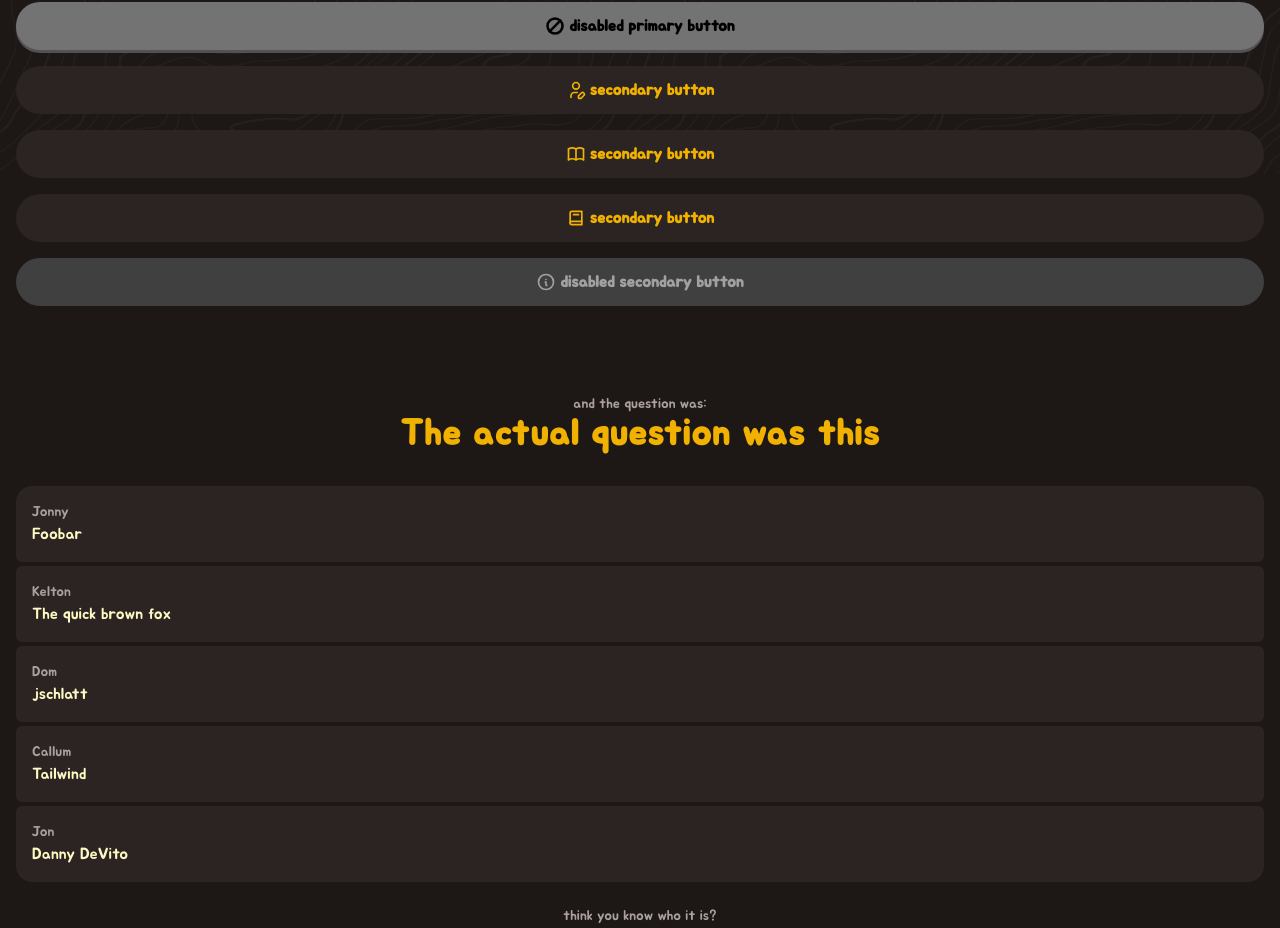
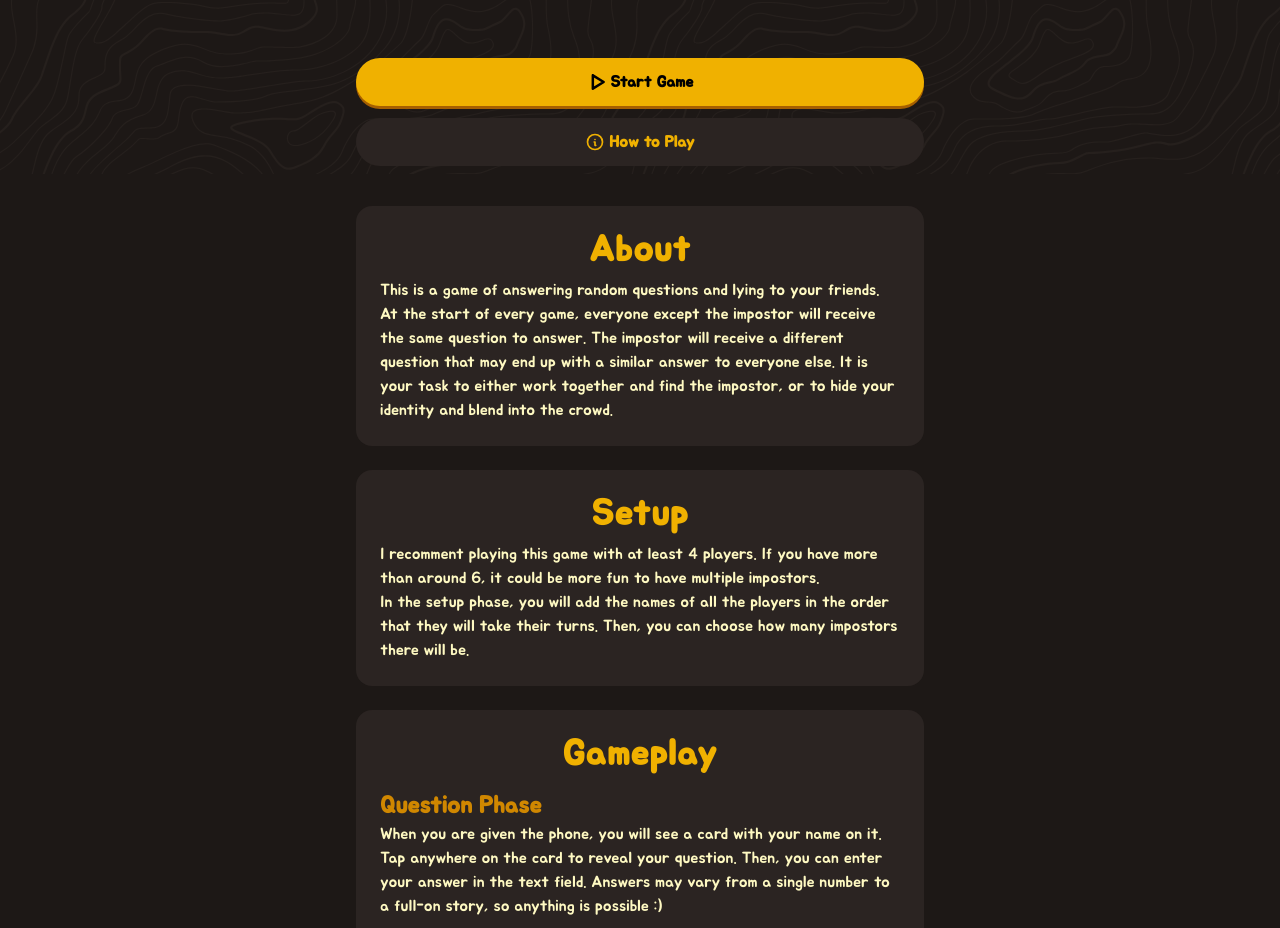
Before and after one commit to SoupCat-Py/impostor-game, a React (Vite) app: page / in a window 1280 px wide. Shown: the part 626-1554 px from the top of the page. Built offline with nearby package versions, Linux system fonts and the light colour scheme.

Commit message:
testing stuff with pages

```diff
--- /dev/null
+++ b/src/App.tsx
@@ -0,0 +1,11 @@
+import HomePage from "./pages/Home"
+import InstructionsPage from "./pages/HowToPlay"
+
+export default function App() {
+    return (
+        <>
+            <HomePage />
+            <InstructionsPage />
+        </>
+    )
+}
--- /dev/null
+++ b/src/components/PageContainer.tsx
@@ -0,0 +1,15 @@
+import type { ReactNode } from "react";
+
+type PageContainerProps = {
+  children: ReactNode;
+}
+
+export default function PageContainer({children}:PageContainerProps) {
+  return (
+    <main className="flex justify-center">
+      <section className="flex flex-col p-4 gap-6 h-screen max-w-150 place-content-between">
+        {children}
+      </section>
+    </main>
+  )
+}
--- a/src/main.tsx
+++ b/src/main.tsx
@@ -1,9 +1,9 @@
 import { StrictMode } from 'react'
 import { createRoot } from 'react-dom/client'
-import ComponentPlayground from './pages/Testing.tsx'
+import App from './App.tsx'
 
 createRoot(document.getElementById('root')!).render(
   <StrictMode>
-    <ComponentPlayground />
+    <App />
   </StrictMode>,
 )
--- /dev/null
+++ b/src/pages/Home.tsx
@@ -0,0 +1,28 @@
+import PageContainer from "../components/PageContainer"
+import { H1 } from "../components/Text"
+import { Button, ButtonGroup } from "../components/Button"
+
+export default function HomePage() {
+  return (
+    <PageContainer>
+      <div className="pt-6">
+        <H1>Chameleon but not really YAY</H1>
+        <img src="/baby globe.gif"/>
+      </div>
+      <ButtonGroup>
+        <Button
+          primary
+          icon={<><path d="M7 4v16l13 -8l-13 -8" /></>}
+        >
+          Start Game
+        </Button>
+        <Button
+          icon={<><path d="M3 12a9 9 0 1 0 18 0a9 9 0 0 0 -18 0" /><path d="M12 9h.01" /><path d="M11 12h1v4h1" /></>}
+          onClickFunction={() => document.getElementById("how_to_play")?.scrollIntoView()}
+        >
+          How to Play
+        </Button>
+      </ButtonGroup>
+    </PageContainer>
+  )
+}
--- /dev/null
+++ b/src/pages/HowToPlay.tsx
@@ -0,0 +1,50 @@
+import PageContainer from "../components/PageContainer"
+import { H1, H2, Para } from "../components/Text"
+import { Button, ButtonGroup } from "../components/Button"
+import type { ReactNode } from "react"
+
+type CardProps = {
+  children: ReactNode;
+}
+
+function Card({children}:CardProps) {
+  return (
+    <div className="flex flex-col p-6 g-2 bg-neutral-50 dark:bg-taupe-800 rounded-2xl">
+      {children}
+    </div>
+  )
+}
+
+export default function InstructionsPage() {
+  return (
+    <PageContainer>
+      <div className="flex flex-col pt-4 gap-6" id="how_to_play">
+        <Card>
+          <H1>About</H1>
+          <Para>This is a game of answering random questions and lying to your friends. At the start of every game, everyone except the impostor will receive the same question to answer. The impostor will receive a different question that may end up with a similar answer to everyone else. It is your task to either work together and find the impostor, or to hide your identity and blend into the crowd.</Para>
+        </Card>
+        <Card>
+          <H1>Setup</H1>
+          <Para>I recomment playing this game with at least 4 players. If you have more than around 6, it could be more fun to have multiple impostors.</Para>
+          <Para>In the setup phase, you will add the names of all the players in the order that they will take their turns. Then, you can choose how many impostors there will be.</Para>
+        </Card>
+        <Card>
+          <H1>Gameplay</H1>
+          <H2>Question Phase</H2>
+          <Para>When you are given the phone, you will see a card with your name on it. Tap anywhere on the card to reveal your question. Then, you can enter your answer in the text field. Answers may vary from a single number to a full-on story, so anything is possible :)</Para>
+          <H2>Accusal Phase</H2>
+          <Para>Once everyone has taken their turn, all the answers are revealed and the discussion can begin. As a group, you must work together to discern who answered a different question. Once you think you're ready, tap the "reveal" button to show who the impostor was (or all of them if there were multiple).</Para>
+        </Card>
+      </div>
+      <ButtonGroup>
+        <Button
+          primary
+          icon={<><path d="M7 4v16l13 -8l-13 -8" /></>}
+          label="All ready to play?"
+        >
+          Start Game
+        </Button>
+      </ButtonGroup>
+    </PageContainer>
+  )
+}
```
Also changed, not shown: public/baby globe.gif (added).
